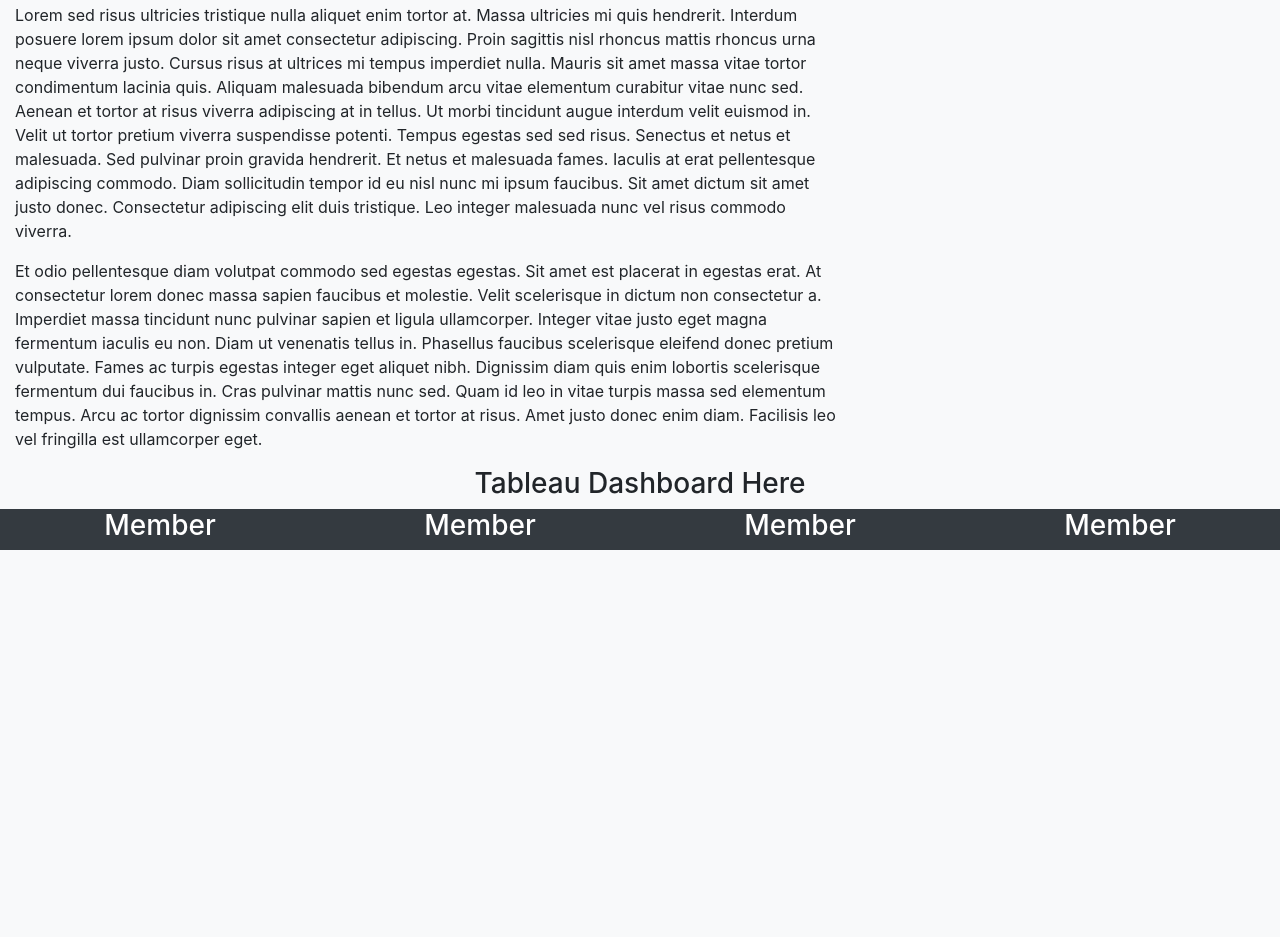
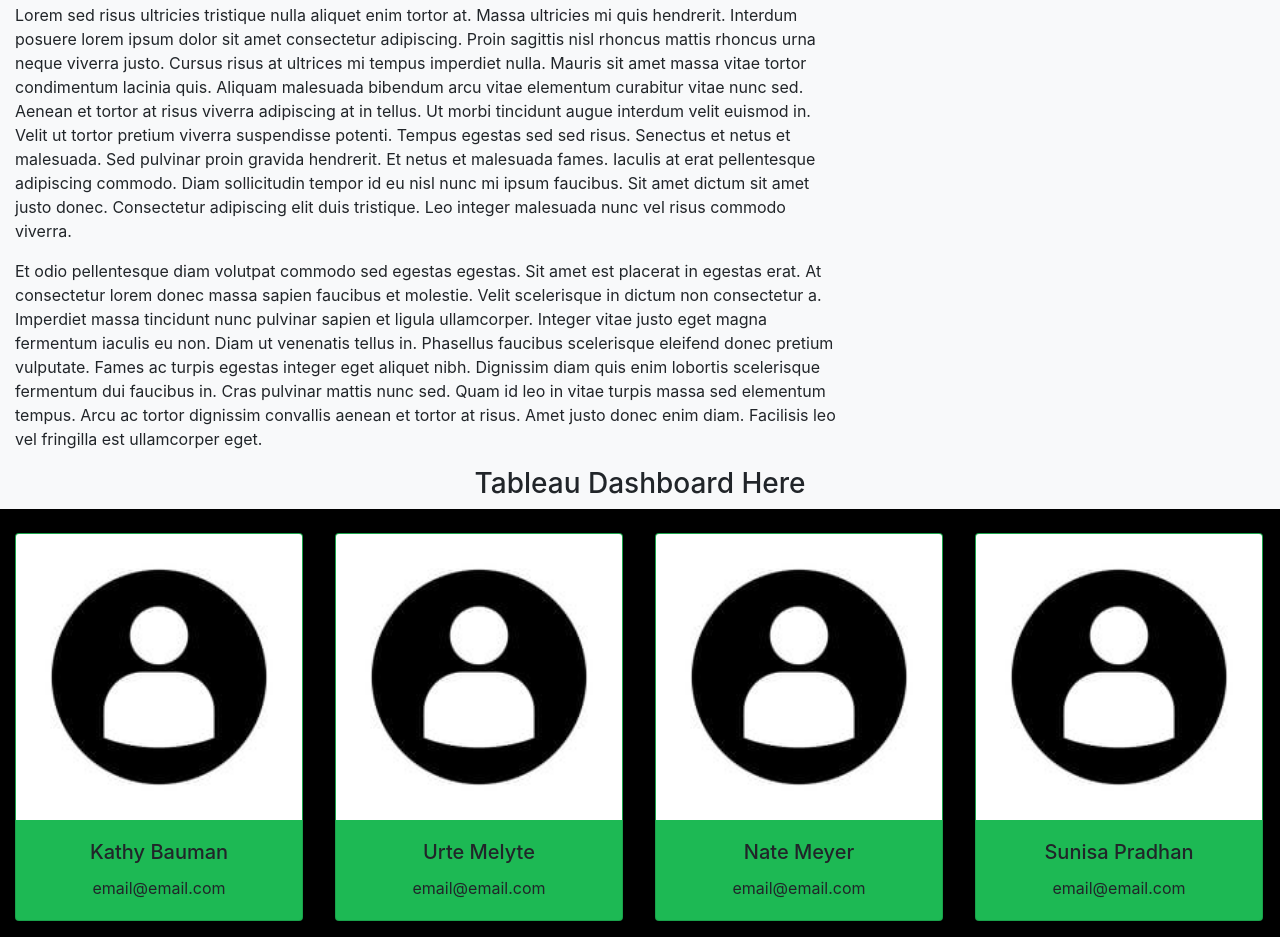
Before and after one commit to natemeyer001/final_project_3, a plain HTML site: page index.html in a window 1280 px wide. Shown: the part 349-1286 px from the top of the page. Before the commit the page ends 899 px from the top, so only its background shows below. Drawn offline with nearby package versions, Linux system fonts and the light colour scheme.

Commit message:
added bootstrap cards

```diff
--- a/index.html
+++ b/index.html
@@ -62,21 +62,45 @@
             </div>
         </div>
     </section>
-    <section class="about-section bg-dark text-white" id="about">
+    <section class="about-section bg-custom-2" id="about">
         <div class="container-fluid">
             <div class="row">
-            <div class="col-md-3 text-center">
-                <h3>Member</h3>
-            </div>
-            <div class="col-md-3 text-center">
-                <h3>Member</h3>
-            </div>
-            <div class="col-md-3 text-center">
-                <h3>Member</h3>
-            </div>
-            <div class="col-md-3 text-center">
-                <h3>Member</h3>
-            </div>
+                <div class="col-md-3 text-center"><br>
+                <div class="card text-black  bg-custom-1 mb-3 " style="max-width: 18rem;">
+                    <img class="card-img-top" src="./static/images/user_icon_004.jpg" alt="Card image cap">
+                    <div class="card-body">
+                      <h5 class="card-title">Kathy Bauman</h5>
+                      <p class="card-text">email@email.com</p>
+                    </div>
+                  </div>
+                </div>
+                 <div class="col-md-3 text-center"><br>
+                <div class="card bg-custom-1" style="max-width: 18rem;">
+                    <img class="card-img-top" src="./static/images/user_icon_004.jpg" alt="Card image cap">
+                    <div class="card-body">
+                      <h5 class="card-title">Urte Melyte</h5>
+                      <p class="card-text">email@email.com</p>
+                    </div>
+                  </div>
+                </div>
+                <div class="col-md-3 text-center"><br>
+                <div class="card bg-custom-1 mb-3 " style="max-width: 18rem;">
+                    <img class="card-img-top" src="./static/images/user_icon_004.jpg" alt="Card image cap">
+                    <div class="card-body">
+                      <h5 class="card-title">Nate Meyer</h5>
+                      <p class="card-text">email@email.com</p>
+                    </div>
+                  </div>
+                </div>
+                <div class="col-md-3 text-center"><br>
+                <div class="card bg-custom-1 mb-3 " style="max-width: 18rem;">
+                    <img class="card-img-top" src="./static/images/user_icon_004.jpg" alt="Card image cap">
+                    <div class="card-body">
+                      <h5 class="card-title">Sunisa Pradhan</h5>
+                      <p class="card-text">email@email.com</p>
+                    </div>
+                  </div>
+                </div>
             </div>
         </div>
     </section>
--- a/static/css/style.css
+++ b/static/css/style.css
@@ -6,3 +6,11 @@
   background-position: center;
   text-align:center;
 }
+
+.bg-custom-1 {
+  background-color:#1DB954;
+}
+
+.bg-custom-2 {
+  background-color:black;
+}
```
